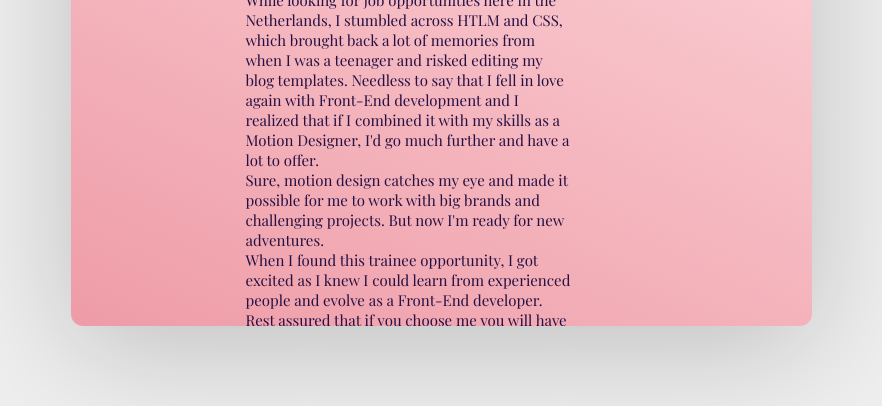
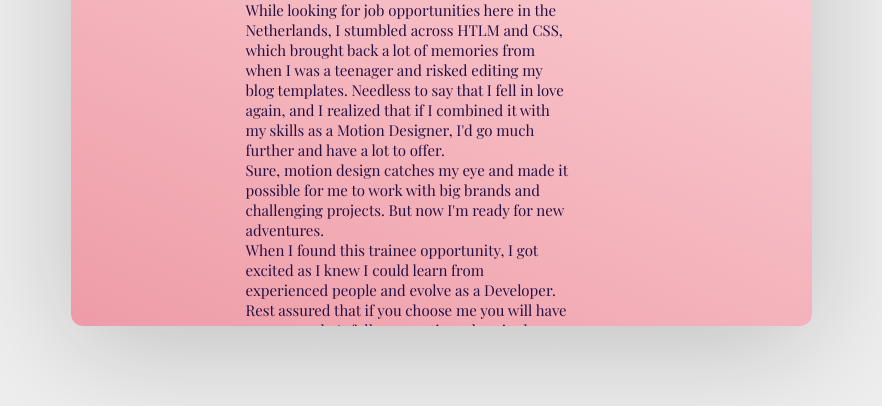
Before and after one commit to saracsilva/Sara-Silva-letter, a plain HTML site: page index.html in a window 1280 px wide. Shown: the part 394-800 px from the top of the page, without its empty margins (199-1081 px from the left). Drawn offline with nearby package versions, Linux system fonts and the light colour scheme; a script that the page names is missing; a web font is replaced by a local one.

Commit message:
Update HTML

```diff
--- a/index.html
+++ b/index.html
@@ -19,11 +19,11 @@
           My name is Sara, and I'm a Motion Designer seeking for <span class="newAdventures"> new adventures. </span>
         </p>
         <p class="theLetter">
-          While looking for job opportunities here in the Netherlands, I stumbled across HTLM and CSS, which brought back a lot of memories from when I was a teenager and risked editing my blog templates. Needless to say that I fell in love again with Front-End development and I realized that if I combined it with my skills as a Motion Designer, I'd go much further and have a lot to offer.
+          While looking for job opportunities here in the Netherlands, I stumbled across HTLM and CSS, which brought back a lot of memories from when I was a teenager and risked editing my blog templates. Needless to say that I fell in love again, and I realized that if I combined it with my skills as a Motion Designer, I'd go much further and have a lot to offer.
 <br />
 Sure, motion design catches my eye and made it possible for me to work with big brands and challenging projects. But now I'm ready for new adventures.
 <br />
-When I found this trainee opportunity, I got excited as I knew I could learn from experienced people and evolve as a Front-End developer.
+When I found this trainee opportunity, I got excited as I knew I could learn from experienced people and evolve as a Developer.
 <br />
 Rest assured that if you choose me you will have someone who's fully energetic and excited.
 
```
